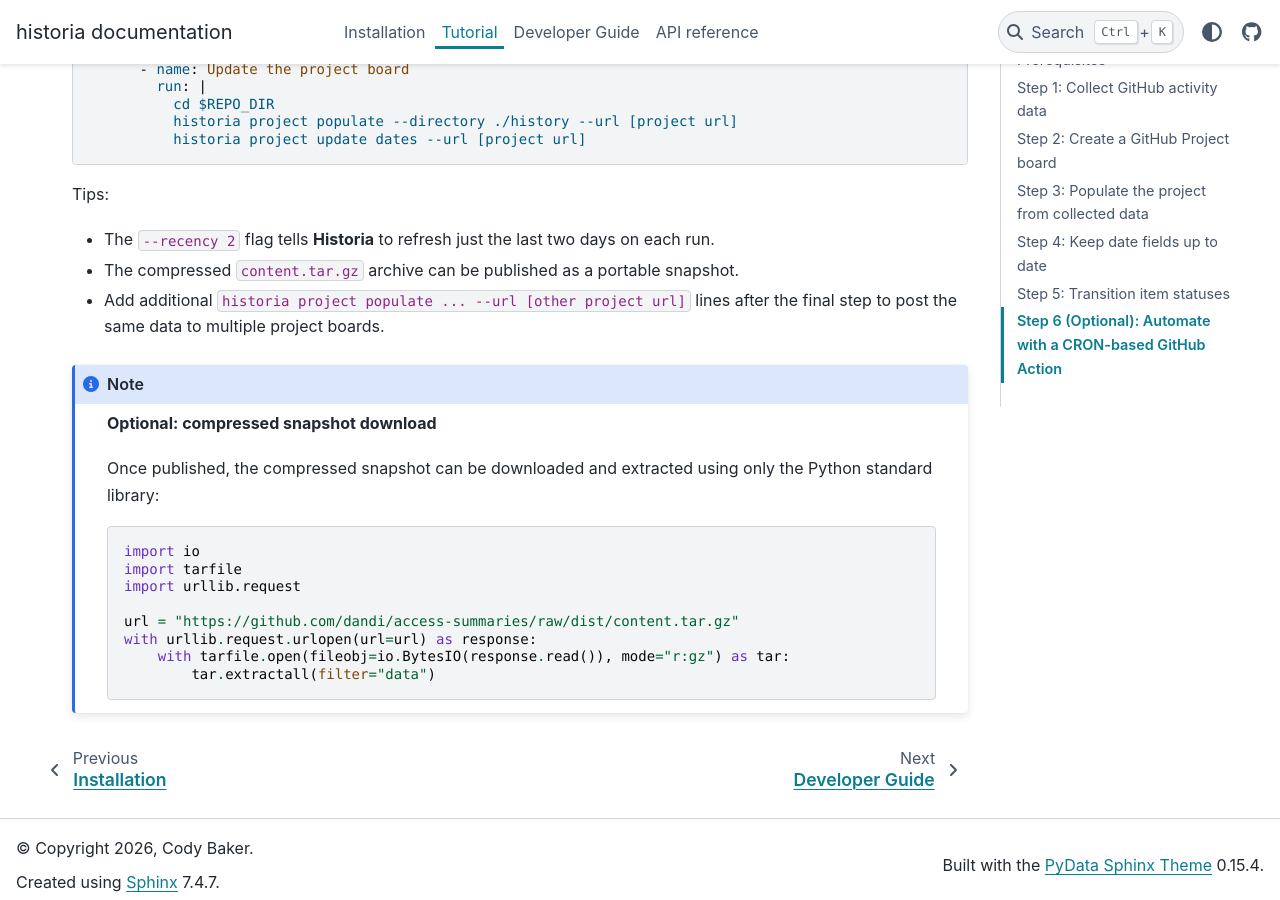
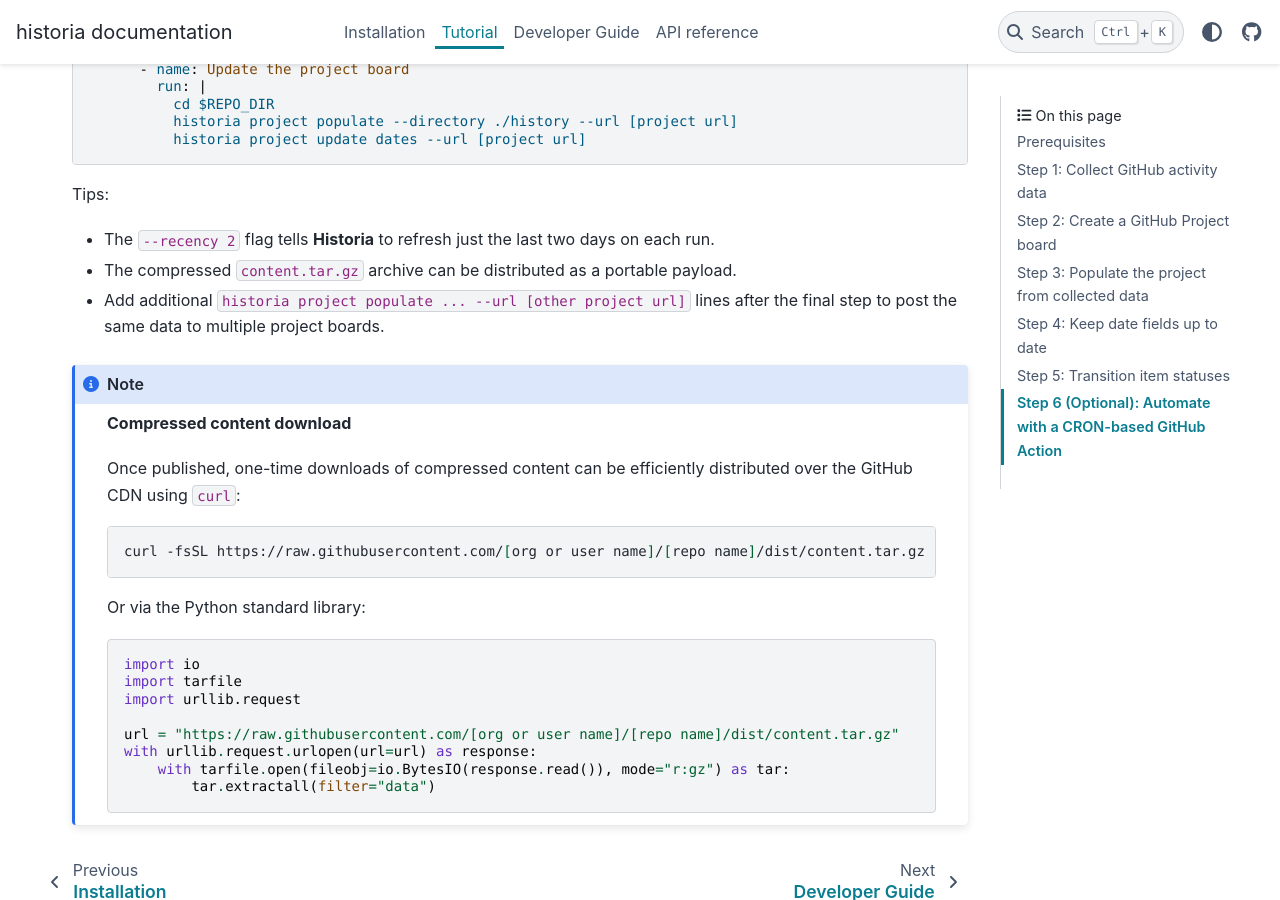
Before and after one commit to CodyCBakerPhD/historia, a Sphinx documentation site: the page built from docs/tutorial/index.md, in a window 1280 px wide and 900 px high, scrolled down 4429 px. Built offline with Sphinx 7.4.7 and the PyData theme 0.15.4, drawn with Linux system fonts in a browser that asks for light colours.

Commit message:
Revise content download instructions in tutorial
Updated language for clarity and distribution method.

````diff
--- a/docs/tutorial/index.md
+++ b/docs/tutorial/index.md
@@ -253,20 +253,26 @@
 Tips:
 
 - The `--recency 2` flag tells **Historia** to refresh just the last two days on each run.
-- The compressed `content.tar.gz` archive can be published as a portable snapshot.
+- The compressed `content.tar.gz` archive can be distributed as a portable payload.
 - Add additional `historia project populate ... --url [other project url]` lines after the final step to post the same data to multiple project boards.
 
 :::::{note}
-**Optional: compressed snapshot download**
+**Compressed content download**
 
-Once published, the compressed snapshot can be downloaded and extracted using only the Python standard library:
+Once published, one-time downloads of compressed content can be efficiently distributed over the GitHub CDN using `curl`:
+
+```bash
+curl -fsSL https://raw.githubusercontent.com/[org or user name]/[repo name]/dist/content.tar.gz | tar -xz
+```
+
+Or via the Python standard library:
 
 ```python
 import io
 import tarfile
 import urllib.request
 
-url = "https://github.com/dandi/access-summaries/raw/dist/content.tar.gz"
+url = "https://raw.githubusercontent.com/[org or user name]/[repo name]/dist/content.tar.gz"
 with urllib.request.urlopen(url=url) as response:
     with tarfile.open(fileobj=io.BytesIO(response.read()), mode="r:gz") as tar:
         tar.extractall(filter="data")
````
